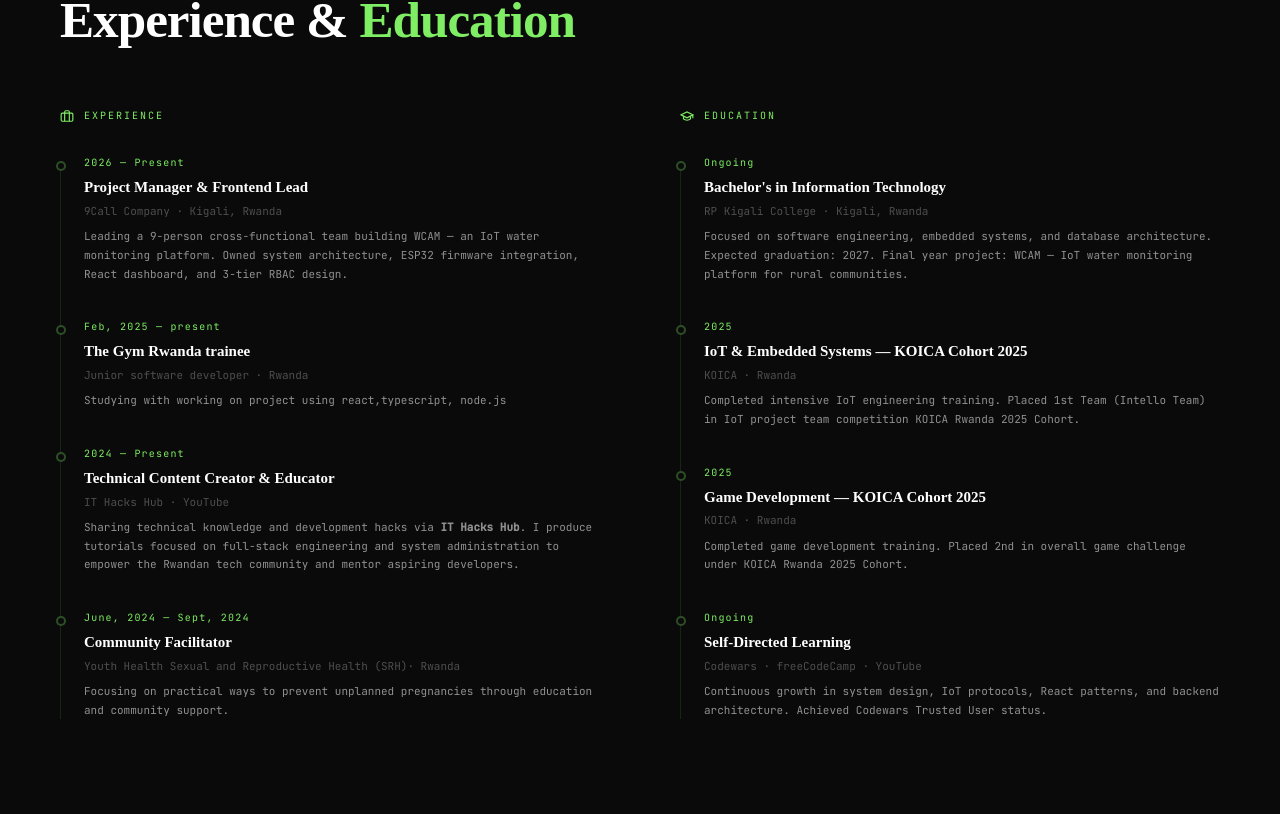
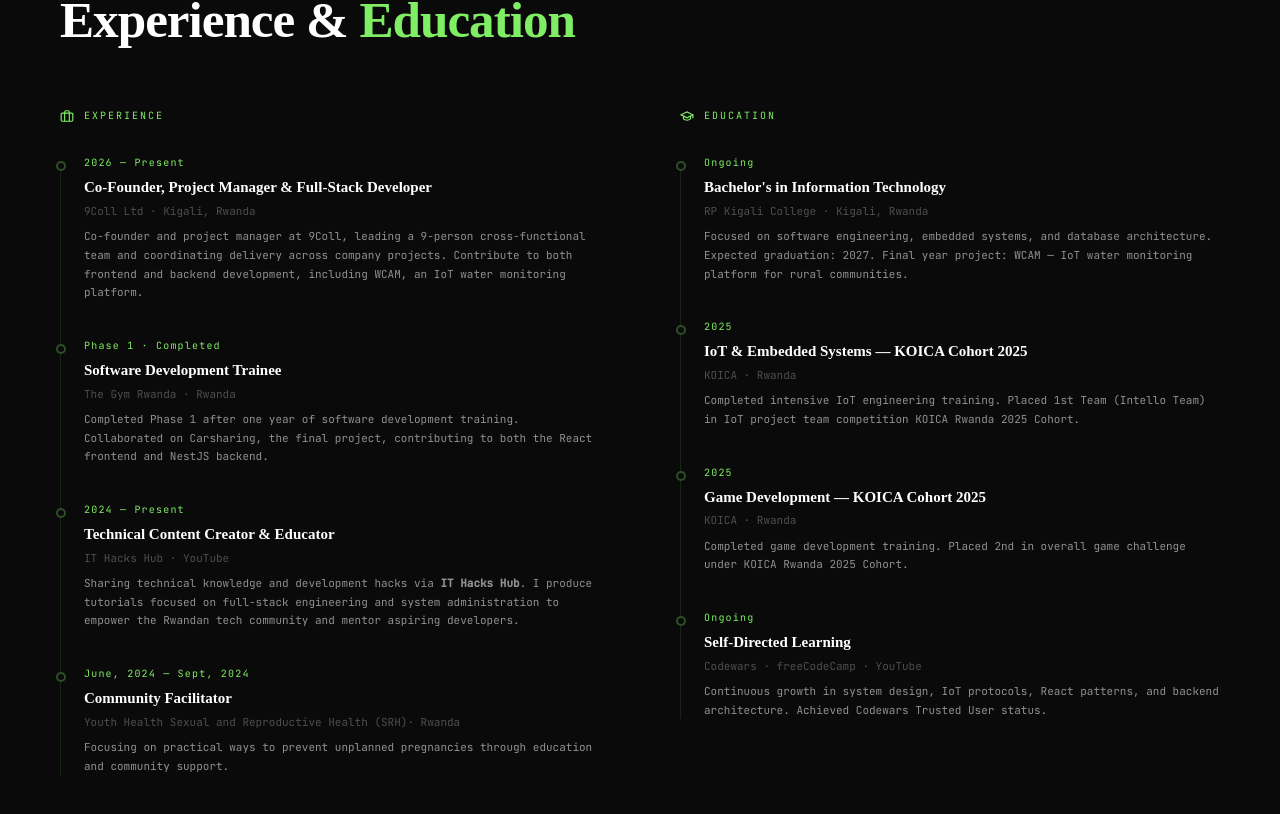
Before and after one commit to mugisha12john/My-portfolio, a React (Vite) app: page / in a window 1280 px wide. Shown: the part 2082-2896 px from the top of the page. Built offline with nearby package versions, Linux system fonts and the light colour scheme; a web font is replaced by a local one.

Commit message:
feat(experience): reflect co-founder role and completed training

```diff
--- a/src/components/sections/experience/ExperienceTimeline.tsx
+++ b/src/components/sections/experience/ExperienceTimeline.tsx
@@ -24,20 +24,20 @@ const ExperienceTimeline: React.FC = () => (
       <TimelineItem
         ariaLabel="experience-wcam"
         period="2026 — Present"
-        role="Project Manager & Frontend Lead"
-        place="9Call Company · Kigali, Rwanda"
+        role="Co-Founder, Project Manager & Full-Stack Developer"
+        place="9Coll Ltd · Kigali, Rwanda"
         desc={
-          "Leading a 9-person cross-functional team building WCAM — an IoT water monitoring platform. Owned system architecture, ESP32 firmware integration, React dashboard, and 3-tier RBAC design."
+          "Co-founder and project manager at 9Coll, leading a 9-person cross-functional team and coordinating delivery across company projects. Contribute to both frontend and backend development, including WCAM, an IoT water monitoring platform."
         }
       />
 
       <TimelineItem
         ariaLabel="experience-gym-trainee"
-        period="Feb, 2025 — present"
-        role="The Gym Rwanda trainee"
-        place="Junior software developer · Rwanda"
+        period="Phase 1 · Completed"
+        role="Software Development Trainee"
+        place="The Gym Rwanda · Rwanda"
         desc={
-          "Studying with working on project using react,typescript, node.js"
+          "Completed Phase 1 after one year of software development training. Collaborated on Carsharing, the final project, contributing to both the React frontend and NestJS backend."
         }
       />
 
```
